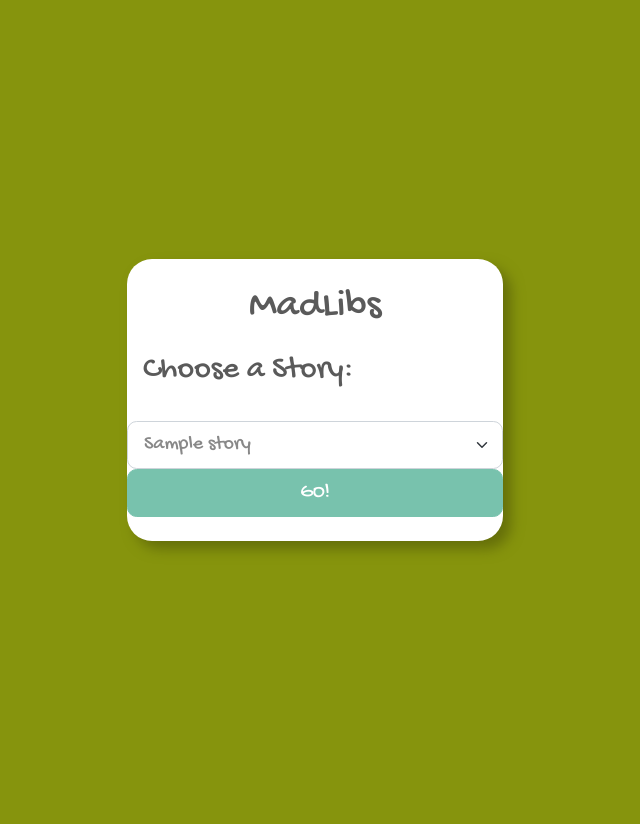
After one commit to karlystark/flask-madlibs, a Flask app: template templates/story-select.html in a window 1280 px wide. The commit adds this page. Shown: the whole page, without its empty margins (325-965 px from the left). Run offline with Flask 3, Linux system fonts and the light colour scheme; the template is opened without the code that fills it: most values are stand-ins (such as "Sample title", 1, 10 or a date in 2020).

Commit message:
choose your story additions

```diff
--- a/app.py
+++ b/app.py
@@ -1,7 +1,7 @@
 from flask import Flask, render_template, request
 from flask_debugtoolbar import DebugToolbarExtension
 
-from stories import silly_story
+from stories import stories
 
 app = Flask(__name__)
 app.config['SECRET_KEY'] = "secret"
@@ -10,30 +10,38 @@
 
 @app.get('/')
 def choose_story():
+    return render_template(
+        "story-select.html",
+        stories = stories.values()
+    )
 
 
 @app.get('/prompts')
 def show_form():
     """function collects prompts from story instance and passes them as a
     template to create input form"""
-
-    prompts = silly_story.prompts
+    story_code = request.args["story_code"]
+    story = stories[story_code]
+    prompts = story.prompts
 
     return render_template (
         "questions.html",
+        story_code = story_code,
+        title = story.title,
         prompts=prompts
     )
 
 
-@app.get('/results')
-def get_results_and_display():
+@app.get('/<story_code>/results')
+def get_results_and_display(story_code):
     """function gets form inputs and renders story result"""
-
+    story = stories[story_code]
     answers = request.args
-    result_story = silly_story.get_result_text(answers)
+    result_story = story.get_result_text(answers)
 
 
     return render_template(
         "results.html",
+        title = story.title,
         result_story=result_story
     )
--- a/static/madlibs.css
+++ b/static/madlibs.css
@@ -7,7 +7,7 @@
 }
 
 body {
-    background-color: #78C2AD;
+    background-color: #86940d;
 }
 
 input {
@@ -21,5 +21,5 @@
 main {
     border-radius: 25px;
     background-color: white;
-    box-shadow: 8px 8px 13px #58A29D;
+    box-shadow: 8px 8px 13px #656f0a;
 }
--- a/stories.py
+++ b/stories.py
@@ -18,12 +18,13 @@
         'I love to eat a good mango.'
     """
 
-    def __init__(self, words, text):
+    def __init__(self, code, title, words, text):
         """Create story with words and template text."""
 
+        self.code = code
+        self.title = title
         self.prompts = words
         self.template = text
-        # add here
 
     def get_result_text(self, answers):
         """Return result text from dictionary of {prompt: answer, ...}."""
@@ -38,7 +39,9 @@
 
 # Here's a story to get you started
 
-silly_story = Story(
+story1 = Story(
+    "fantasy",
+    "A Fantasy Tale",
     ["place", "noun", "verb", "adjective", "plural_noun"],
     """Once upon a time, in a long-ago {place}, there lived an exceptionally
        {adjective} {noun}. It loved to {verb} with {plural_noun}."""
@@ -47,7 +50,20 @@
 # Here's another --- you should be able to swap in app.py to use this story,
 # and everything should still work
 
-excited_story = Story(
+story2 = Story(
+    "omg",
+    "An Excited Adventure",
     ["noun", "verb"],
     """OMG!! OMG!! I love to {verb} a {noun}!"""
 )
+
+story3 = Story(
+    "animals",
+    "An Animal Story",
+    ["animal", "plural_noun", "verb", "adjective", "adverb", "noun"],
+    """Walking home, we saw a {animal} fighting some {plural_noun} who {verb}
+    near our house. What a {adjective} sight! They battled {adverb}, until they
+    fell asleep cuddling in the {noun}."""
+)
+
+stories = {s.code: s for s in [story1, story2, story3]}
--- a/templates/questions.html
+++ b/templates/questions.html
@@ -7,7 +7,7 @@
 <h1 class="pt-4 mb-3 text-center">Madlibs!</h1>
 
 <div class="ms-3 me-3">
-  <form action="/results" class="pb-4">
+  <form action="/{{story_code}}/results" class="pb-4">
     {% for prompt in prompts %}
     <div class="mb-3 row">
       <label class="col-5 col-form-label text-end">{{ prompt }}</label>
--- /dev/null
+++ b/templates/story-select.html
@@ -0,0 +1,27 @@
+{% extends 'base.html' %}
+
+{% block title %} Choose a Story {% endblock %}
+
+{% block content %}
+<h1 class="pt-4 mb-3 text-center"> MadLibs </h1>
+<h2 class="pt-1 ps-3 pe-3 pb-4">Choose a Story:</h2>
+
+<form action="/prompts" class="pb-4">
+<div class="ms-3 me-3"></div>
+<select name="story_code"
+required aria-label="story"
+class="form-select form-select-lg">
+{% for story in stories %}
+  <option value="{{ story.code }}">
+    {{ story.title }}
+  </option>
+{% endfor %}
+</select>
+
+<button class="btn btn-primary btn-lg w-100">
+  GO!
+</button>
+</div>
+</form>
+
+  {% endblock %}
```
